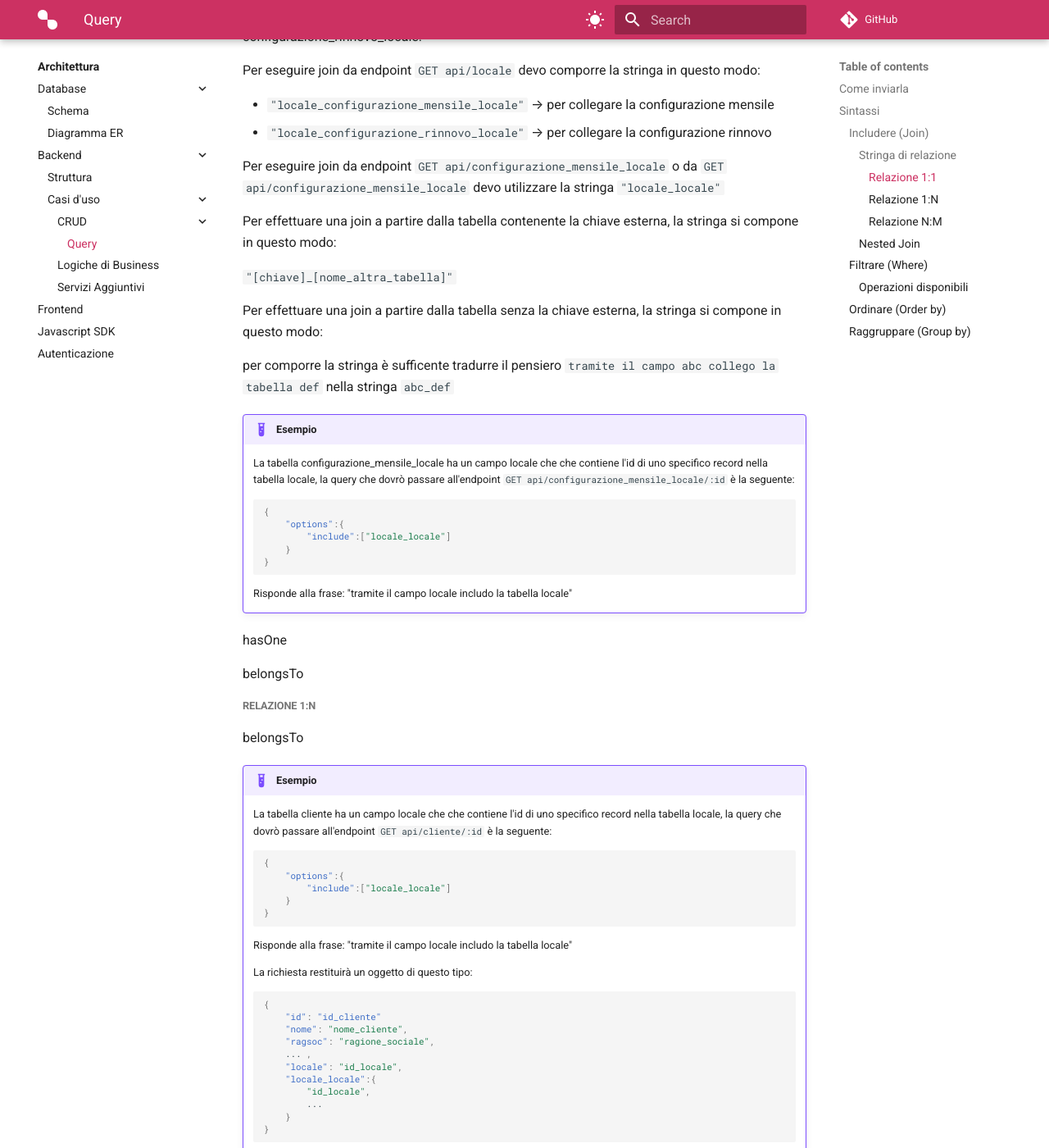
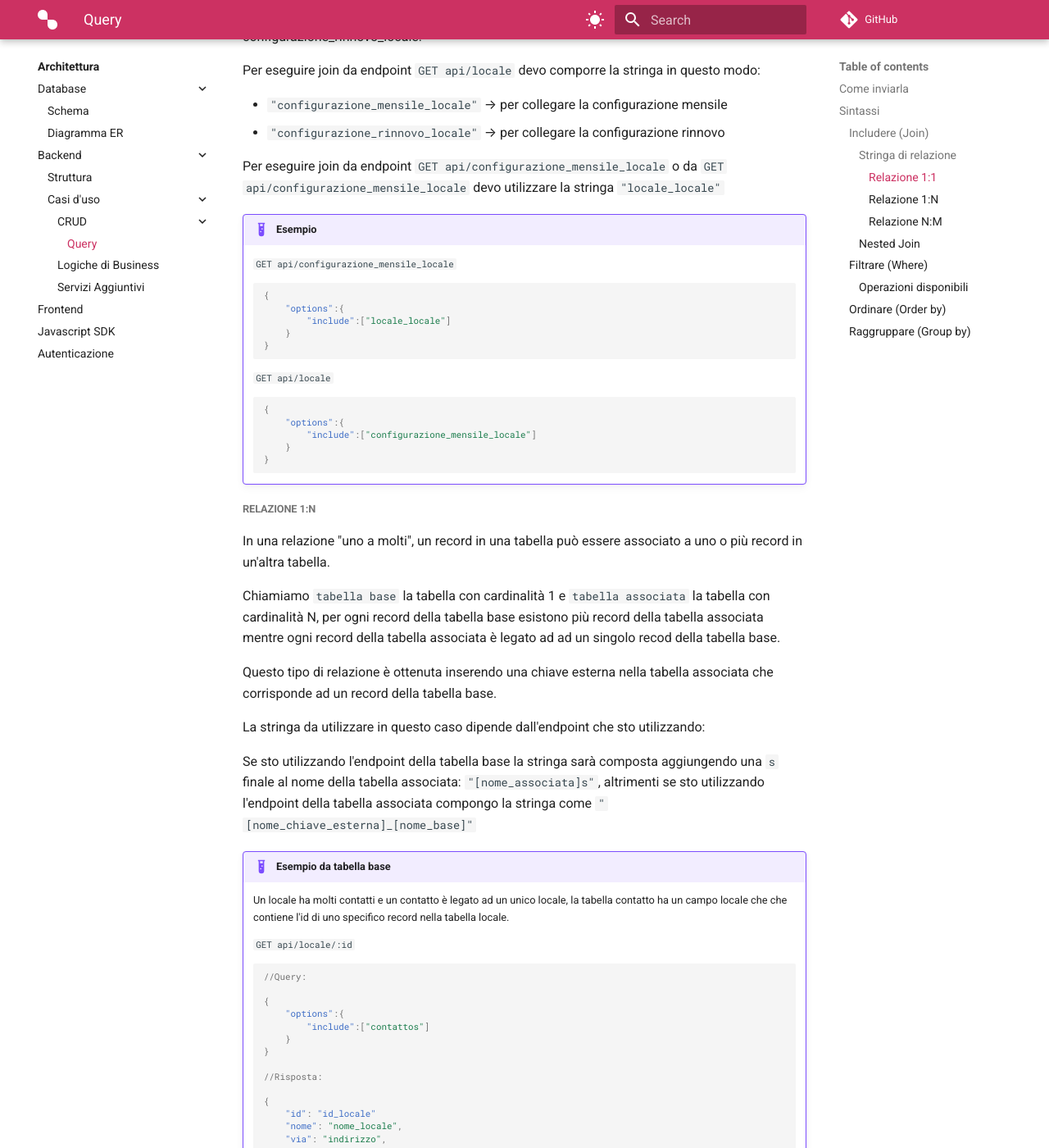
Before and after one commit to AndreFra96/torder-docs, an MkDocs documentation site: the page built from docs/architettura/backend/casi-uso/crud/query.md, in a window 1280 px wide and 1400 px high, scrolled down 1773 px. Shown: the whole window at 82% size. Built offline with MkDocs 1.6.1 and Material for MkDocs 9.7.7, drawn with Linux system fonts in a browser that asks for light colours; comment, search, counter and statistics services are not loaded; some of the changed text lies outside the part shown.

Commit message:
stringhe di relazione query

````diff
--- a/docs/architettura/backend/casi-uso/crud/query.md
+++ b/docs/architettura/backend/casi-uso/crud/query.md
@@ -58,22 +58,14 @@
 
 Per eseguire join da endpoint `GET api/locale` devo comporre la stringa in questo modo:
 
-- `"locale_configurazione_mensile_locale"` &rarr; per collegare la configurazione mensile
-- `"locale_configurazione_rinnovo_locale"` &rarr; per collegare la configurazione rinnovo
+- `"configurazione_mensile_locale"` &rarr; per collegare la configurazione mensile
+- `"configurazione_rinnovo_locale"` &rarr; per collegare la configurazione rinnovo
 
 Per eseguire join da endpoint `GET api/configurazione_mensile_locale` o da `GET api/configurazione_mensile_locale` devo utilizzare la stringa `"locale_locale"`
 
-Per effettuare una join a partire dalla tabella contenente la chiave esterna, la stringa si compone in questo modo:
-
-`"[chiave]_[nome_altra_tabella]"`
-
-Per effettuare una join a partire dalla tabella senza la chiave esterna, la stringa si compone in questo modo:
-
-per comporre la stringa è sufficente tradurre il pensiero `tramite il campo abc collego la tabella def` nella stringa `abc_def`
-
 !!! example "Esempio"
 
-    La tabella configurazione_mensile_locale ha un campo locale che che contiene l'id di uno specifico record nella tabella locale, la query che dovrò passare all'endpoint `GET api/configurazione_mensile_locale/:id` è la seguente:
+    `GET api/configurazione_mensile_locale`
 
     ``` json
     {
@@ -83,49 +75,113 @@
     }
     ```
 
-    Risponde alla frase: "tramite il campo locale includo la tabella locale"
+    `GET api/locale`
 
-hasOne
-
-belongsTo
+    ``` json
+    {
+        "options":{
+            "include":["configurazione_mensile_locale"]
+        }
+    }
+    ```
 
 ##### Relazione 1:N
 
-belongsTo
+In una relazione "uno a molti", un record in una tabella può essere associato a uno o più record in un'altra tabella.
 
-!!! example "Esempio"
+Chiamiamo `tabella base` la tabella con cardinalità 1 e `tabella associata` la tabella con cardinalità N, per ogni record della tabella base esistono più record della tabella associata mentre ogni record della tabella associata è legato ad ad un singolo recod della tabella base.
 
-    La tabella cliente ha un campo locale che che contiene l'id di uno specifico record nella tabella locale, la query che dovrò passare all'endpoint `GET api/cliente/:id` è la seguente:
+Questo tipo di relazione è ottenuta inserendo una chiave esterna nella tabella associata che corrisponde ad un record della tabella base.
+
+La stringa da utilizzare in questo caso dipende dall'endpoint che sto utilizzando:
+
+Se sto utilizzando l'endpoint della tabella base la stringa sarà composta aggiungendo una `s` finale al nome della tabella associata: `"[nome_associata]s"`, altrimenti se sto utilizzando l'endpoint della tabella associata compongo la stringa come `"[nome_chiave_esterna]_[nome_base]"`
+
+!!! example "Esempio da tabella base"
+
+    Un locale ha molti contatti e un contatto è legato ad un unico locale, la tabella contatto ha un campo locale che che contiene l'id di uno specifico record nella tabella locale.
+
+    `GET api/locale/:id`
+
 
     ``` json
+
+    //Query:
+
+    {
+        "options":{
+            "include":["contattos"]
+        }
+    }
+
+    //Risposta:
+
+    {
+        "id": "id_locale"
+        "nome": "nome_locale",
+        "via": "indirizzo",
+        ... ,
+        "contattos":[
+            {
+                "id":"id_contatto",
+                ...
+            },
+            {
+                "id":"id_contatto",
+                ...
+            },
+            ...
+        ]
+    }
+    ```
+
+!!! example "Esempio da tabella associata"
+
+    Un contatto corrisponde ad un unico locale.
+
+
+    `GET api/contatto/:id`
+
+    ``` json
+
+    //Query:
+
     {
         "options":{
             "include":["locale_locale"]
         }
     }
-    ```
 
-    Risponde alla frase: "tramite il campo locale includo la tabella locale"
+    //Risposta:
 
-    La richiesta restituirà un oggetto di questo tipo:
-
-    ``` json
     {
-        "id": "id_cliente"
-        "nome": "nome_cliente",
-        "ragsoc": "ragione_sociale",
+        "id": "id_contatto"
+        "id_trace": "id_trace_contatto",
         ... ,
         "locale": "id_locale",
         "locale_locale":{
-            "id_locale",
+            "id":"id_locale",
             ...
         }
     }
     ```
 
-    Se per qualsiasi motivo non è possibile collegare il cliente al locale il campo `locale_locale` sarà <b>null</b>
+##### Relazione N:M
 
-##### Relazione N:M
+Una relazione "molti a molti" si verifica quando più record in una tabella sono associati a più record in un'altra tabella.
+
+Questo tipo di relazione è ottenuta tramite la creazione di una terza tabella, detta `tabella di relazione`.
+
+Il database di t-order presenta 3 tabelle di relazione:
+
+- article_change
+  Relazione ricorsiva sulla tabella articolo, questa relazione esprime il concetto di sostituibilità di un articolo.
+
+- article_parent
+  Relazione ricorsiva sulla tabella articolo, questa relazione esprime il concetto di gerarchia fra articoli con articoli padri e articoli figli.
+
+- articolo_cliente_ordine
+  Relazione fra la tabella articolo e la tabella ordine, questa relazione esprime il concetto di articoli cliente legati all'ordine (questi articoli non fanno parte del carrello, sono gli articoli che il cliente ha già a disposizione che devono essere inviati a trace nel momento dell'evasione dell'ordine)
 
 #### Nested Join
 
````
Also changed, not shown: 1 other file.
